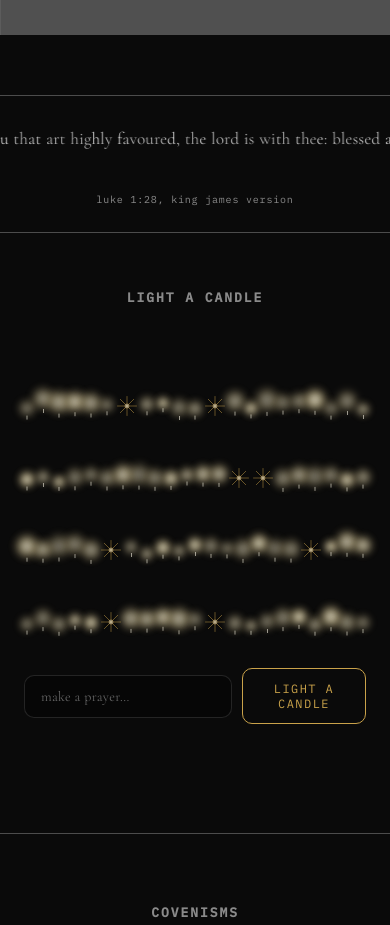
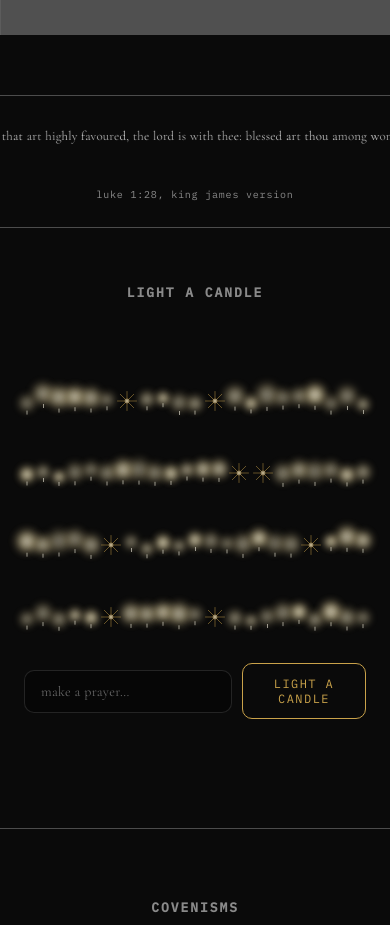
Before and after one commit to nimamixku/coven-site---bibleneworleans, a Next.js app: page / in a window 390 px wide. Shown: the part 1300-2225 px from the top of the page. Built offline with nearby package versions, Linux system fonts and the light colour scheme.

Commit message:
shrink verse banner text size

```diff
--- a/app/globals.css
+++ b/app/globals.css
@@ -434,7 +434,7 @@ body{
   display:inline-block;
   padding:0 0.14em;
   font-family:'Cormorant Garamond',serif;
-  font-size:clamp(19px, 2.4vw, 27px);
+  font-size:clamp(15px, 1.9vw, 21px);
   text-transform:lowercase;
   letter-spacing:0.01em;
   cursor:pointer;
@@ -489,7 +489,7 @@ body{
   color:var(--silver-dim);
 }
 @media (max-width:640px){
-  .verse-banner-word{font-size:17px;}
+  .verse-banner-word{font-size:13px;}
 }
 
 /* Photo strip / gallery */
```
